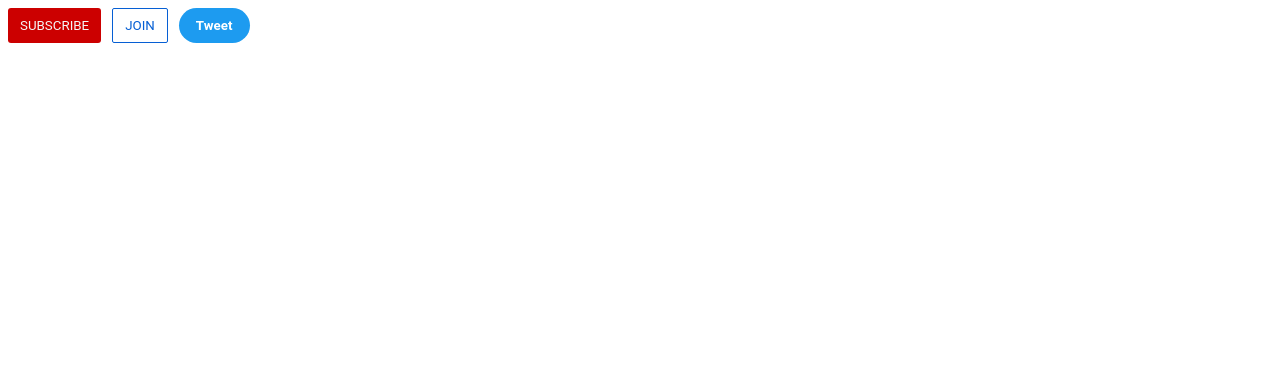
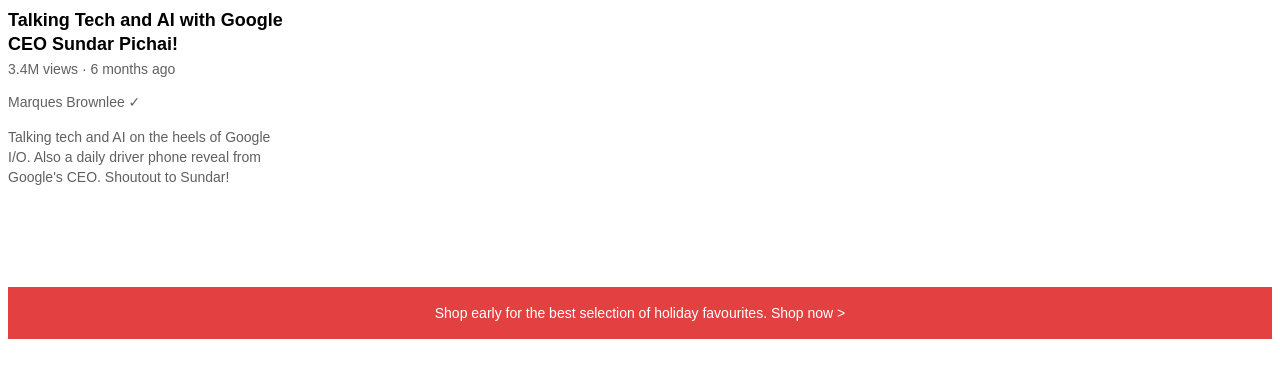
Before and after one commit to DevanshjainL/Frontend, a plain HTML site: page index.html in a window 1280 px wide. Drawn offline with Linux system fonts and the light colour scheme.

Commit message:
Text styling
It is yet remaining a little bit this is excluding homework exercises

```diff
--- a/index.html
+++ b/index.html
@@ -4,12 +4,15 @@
     <meta charset="UTF-8">
     <meta http-equiv="X-UA-Compatible" content="IE=edge">
     <meta name="viewport" content="width=device-width, initial-scale=1.0">
-    <title>Famous Buttons || Practice</title>
-    <link rel="stylesheet" href="buttons.css">
+    <title>Text Styling/Formating</title>
+    <link rel="stylesheet" href="text.css">
 </head>
 <body>
-    <button class="subscribe">SUBSCRIBE</button>
-    <button class="join">JOIN</button>
-    <button class="tweet">Tweet</button>
+    <p class="video-title">Talking Tech and AI with Google CEO Sundar Pichai!</p>
+    <p class="views">3.4M views &#183; 6 months ago</p>
+    <p class="channel">Marques Brownlee &#10003;</p>
+    <p class="description">Talking tech and AI on the heels of Google I/O. Also a daily driver phone reveal from Google's CEO. Shoutout to Sundar!</p>
+
+    <p class="apple">Shop early for the best selection of holiday favourites. <span class="underline">Shop now &#62;</span></p>
 </body>
 </html>
--- /dev/null
+++ b/text.css
@@ -0,0 +1,51 @@
+/* @import url('https://fonts.googleapis.com/css2?family=Montserrat:wght@300&display=swap'); */
+
+p{
+    font-family: Arial;
+    margin: 0 0;
+}
+
+.video-title{
+    font-weight: bold;
+    font-size: 18px;
+    line-height: 24px;
+    margin: 0 0 5px;
+    width: 280px;
+}
+
+.views{
+    font-size: 14px;
+    color: rgb(96, 96, 96);
+    margin: 0 0 17px;
+}
+
+.channel{
+    font-size: 14px;
+    color: rgb(96, 96, 96);
+    margin: 0 0 17px;
+}
+
+.description{
+    font-size: 14px;
+    color: rgb(96, 96, 96);
+    width: 280px;
+    line-height: 20px;
+    margin-bottom: 100px;
+}
+
+.apple{
+    background-color: rgb(227, 64, 65);
+    color: white;
+    font-size: 14px;
+    margin: 0 0 100px;
+    padding: 18px 0;
+    text-align: center;
+}
+
+.underline{
+    cursor: pointer;
+}
+
+.underline:hover{
+    text-decoration: underline;
+}
```
